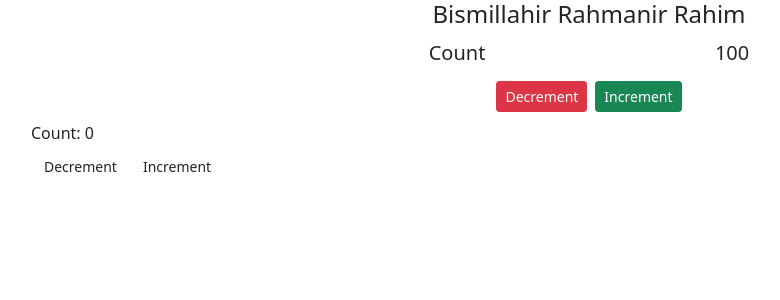
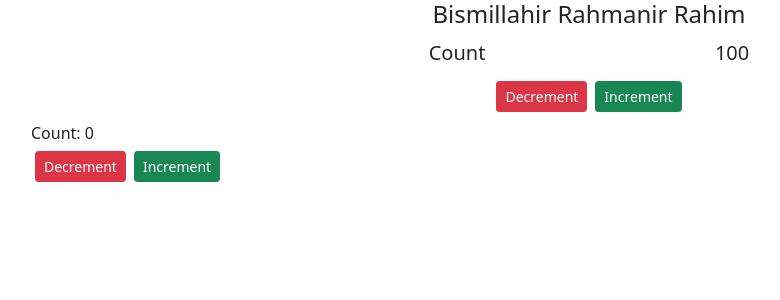
Before and after one commit to mrhrifat/redux, a React (Create React App) app: page / in a window 1280 px wide. Shown: the top 300 px of the page, without its empty margins (51-831 px from the left). Built offline with nearby package versions, Linux system fonts and the light colour scheme.

Commit message:
Update button type (Danger & Success)

```diff
--- a/src/Counter2/Components/Controller2.jsx
+++ b/src/Counter2/Components/Controller2.jsx
@@ -6,8 +6,8 @@ class Controller2 extends Component {
         const { add, sub } = this.props
         return (
             <div>
-                <button className="btn btn-sm mx-1" onClick={() => sub()}>Decrement</button>
-                <button className="btn btn-sm mx-1" onClick={() => add()}>Increment</button>
+                <button className="btn btn-danger btn-sm mx-1" onClick={() => sub()}>Decrement</button>
+                <button className="btn btn-success btn-sm mx-1" onClick={() => add()}>Increment</button>
             </div>
         )
     }
```
